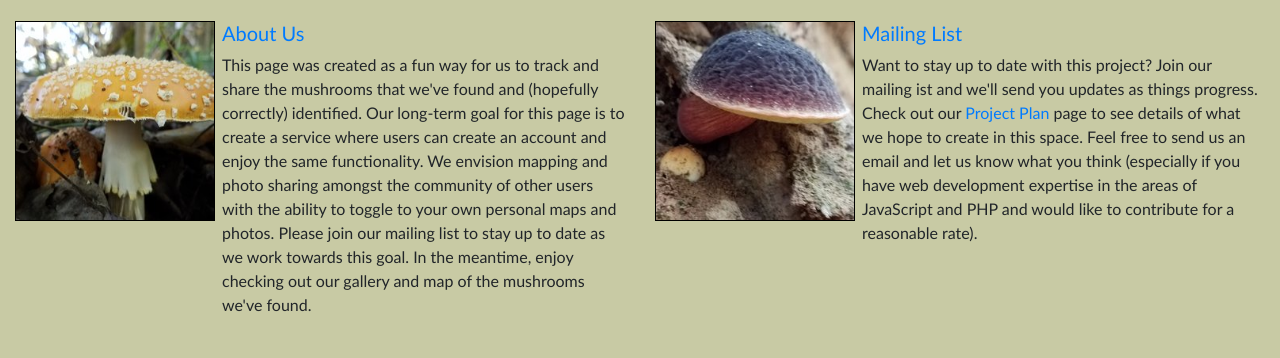
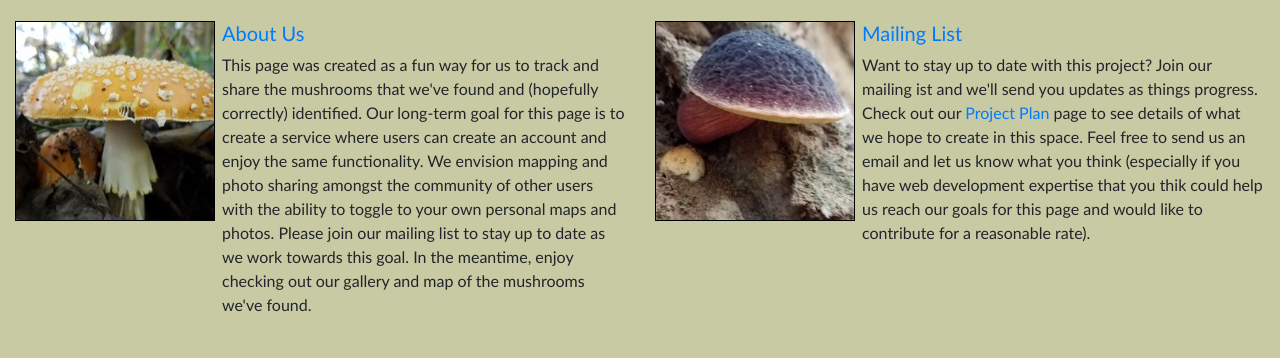
Before and after one commit to jarred104/fungi, a Flask app: page /index in a window 1280 px wide. Shown: the part 484-842 px from the top of the page. Run offline with Flask 2, Linux system fonts and the light colour scheme; some libraries are stand-ins or nearby versions.

Commit message:
content updates

```diff
--- a/templates/index.html
+++ b/templates/index.html
@@ -105,7 +105,7 @@
                             <a href=><img src="static/images_thumbnail/rsz_100006.jpg" class="frontpagepic" alt="..."></a>
                               <div class="media-body">
                                 <a href=><h5 class="mt-0">Mailing List</h5></a>
-                                <p>Want to stay up to date with this project?  Join our mailing ist and we'll send you updates as things progress.  Check out our <a href=projectplan>Project Plan</a> page to see details of what we hope to create in this space.  Feel free to send us an email and let us know what you think (especially if you have web development expertise in the areas of JavaScript and PHP and would like to contribute for a reasonable rate).</p>
+                                <p>Want to stay up to date with this project?  Join our mailing ist and we'll send you updates as things progress.  Check out our <a href=projectplan>Project Plan</a> page to see details of what we hope to create in this space.  Feel free to send us an email and let us know what you think (especially if you have web development expertise that you thik could help us reach our goals for this page and would like to contribute for a reasonable rate).</p>
 
                               </div>
                             </div>
--- a/templates/projectplan.html
+++ b/templates/projectplan.html
@@ -60,7 +60,7 @@
               <h3>Goals for Gallery page:</h3>
               <ul>
                 <li>Make data source feed text to cards automatically (PHP, Javascript?)</li>
-                <li>Allow members to interact with each photo - collapsable comment thread on each card</li>
+                <li>Allow members to interact with each photo - collapsable bulletin board thread on each card</li>
                 <li>Create photo submital portal (for members) with questionnaire for each data point</li>
                 <li>Build functionality for users to toggle between their photos and the community gallery</li>
                 <li>Create back-end admin for approving uploads, deleting comments, etc.</li>
```
Also changed, not shown: notes.txt (line endings or trailing spaces).
